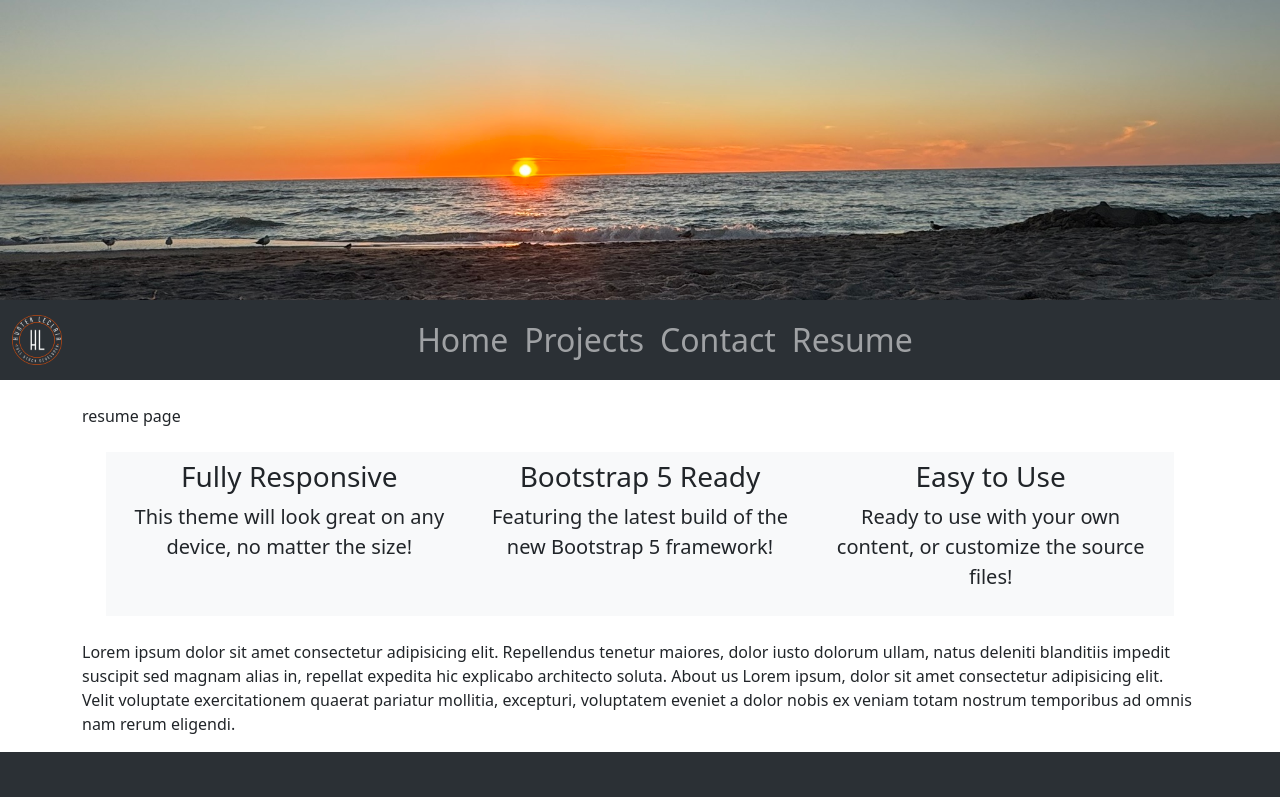
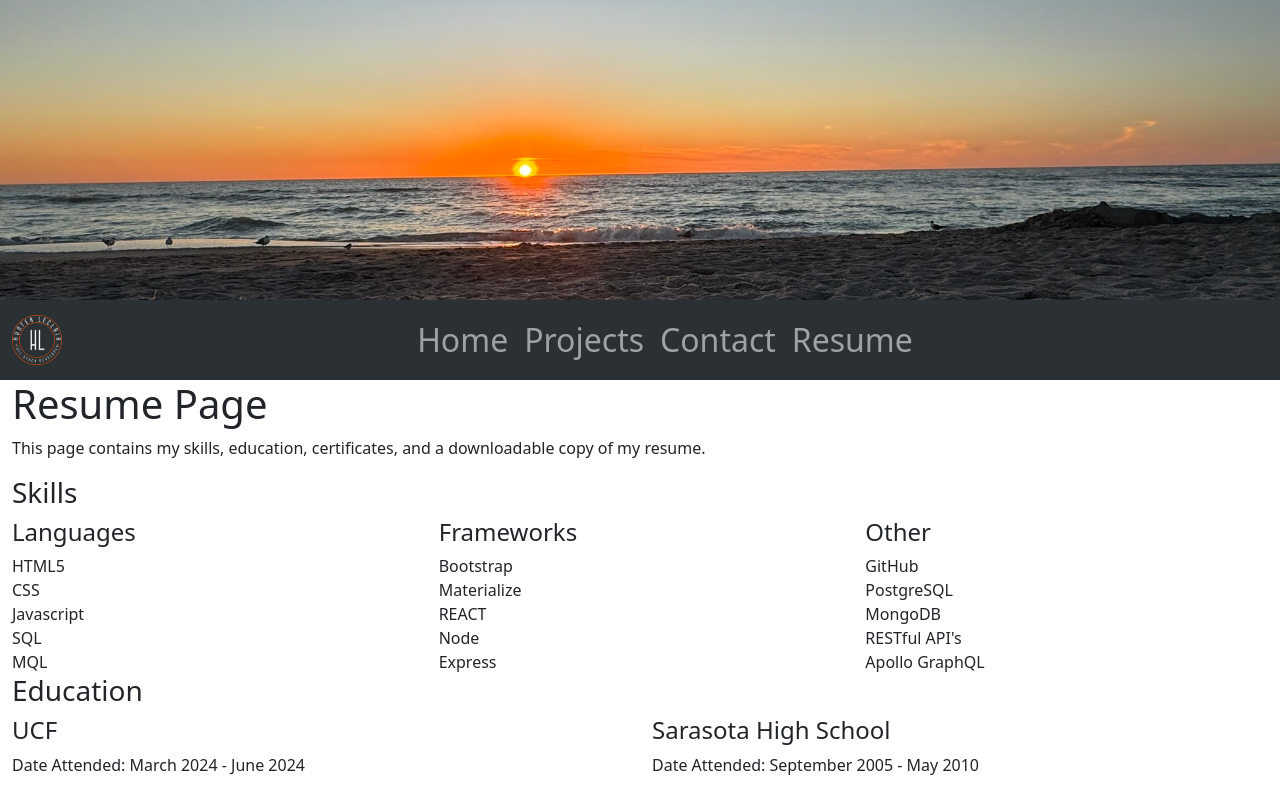
Before and after one commit to TurnerHelical/reactPortfolio, a React (Vite) app: page /Resume in a window 1280 px wide. Shown: the top 797 px of the page. Built offline with nearby package versions, Linux system fonts and the light colour scheme.

Commit message:
added starter code for resume page and download link

```diff
--- a/src/data/projects.jsx
+++ b/src/data/projects.jsx
@@ -9,27 +9,27 @@ export const projectsData = [
         title: "The Final Frontier",
         imageUrl: project1,
         description: "This project was to create a site that uses several of the NASA api's to show interesting space-related images.",
-        link: "https://github.com/username/project1"
+        link: "https://github.com/RyanH118/The_Final_Frontier"
     },
     {
         id: 2,
         title: "Meal Mapper",
         imageUrl: project2,
         description: "This site is a meal planning app that includes recipes and a calorie tracker",
-        link: "https://github.com/username/project2"
+        link: "https://github.com/L-Lainio/MealMapper"
     },
     {
         id: 3,
         title: "GoodGameOrganizer",
         imageUrl: project3,
         description: "This site was designed to help people organize rec leagues and tournaments",
-        link: ""
+        link: "https://github.com/CarlosLavayenJr/GoodGameOrg"
     },
     {
         id: 4,
         title: "Portfolio",
         imageUrl: project4,
         description: "This is the link to my Github repo for this site",
-        link: "https://github.com/username/project2"
+        link: "https://github.com/TurnerHelical/reactPortfolio"
     }
 ];
--- a/src/pages/resume.jsx
+++ b/src/pages/resume.jsx
@@ -1,58 +1,76 @@
+import Container from 'react-bootstrap/Container';
+import Row from 'react-bootstrap/Row';
+import Col from 'react-bootstrap/Col';
+import Button from 'react-bootstrap/Button';
+
 export default function ResumePage() {
-    return (
-      <div className="container pt-4">
-        <p>
-            resume page
-        </p>
-        <section className="features-icons bg-light text-center m-4">
-          <div className="container">
-            <div className="row p-2">
-              <div className="col-lg-4">
-                <div className="features-icons-item mx-auto mb-5 mb-lg-0 mb-lg-3">
-                  <div className="features-icons-icon d-flex">
-                    <i className="bi-window m-auto text-primary" />
-                  </div>
-                  <h3>Fully Responsive</h3>
-                  <p className="lead mb-0">
-                    This theme will look great on any device, no matter the size!
-                  </p>
-                </div>
-              </div>
-              <div className="col-lg-4">
-                <div className="features-icons-item mx-auto mb-5 mb-lg-0 mb-lg-3">
-                  <div className="features-icons-icon d-flex">
-                    <i className="bi-layers m-auto text-primary" />
-                  </div>
-                  <h3>Bootstrap 5 Ready</h3>
-                  <p className="lead mb-0">
-                    Featuring the latest build of the new Bootstrap 5 framework!
-                  </p>
-                </div>
-              </div>
-              <div className="col-lg-4">
-                <div className="features-icons-item mx-auto mb-0 mb-lg-3">
-                  <div className="features-icons-icon d-flex">
-                    <i className="bi-terminal m-auto text-primary" />
-                  </div>
-                  <h3>Easy to Use</h3>
-                  <p className="lead mb-0">
-                    Ready to use with your own content, or customize the source
-                    files!
-                  </p>
-                </div>
-              </div>
-            </div>
-          </div>
-        </section>
-        <p>
-          Lorem ipsum dolor sit amet consectetur adipisicing elit. Repellendus
-          tenetur maiores, dolor iusto dolorum ullam, natus deleniti blanditiis
-          impedit suscipit sed magnam alias in, repellat expedita hic explicabo
-          architecto soluta. About us Lorem ipsum, dolor sit amet consectetur
-          adipisicing elit. Velit voluptate exercitationem quaerat pariatur
-          mollitia, excepturi, voluptatem eveniet a dolor nobis ex veniam totam
-          nostrum temporibus ad omnis nam rerum eligendi.
-        </p>
-      </div>
-    );
-  }
+  return (
+    <Container fluid>
+      <h1>Resume Page</h1>
+      <p>This page contains my skills, education, certificates, and a downloadable copy of my resume.</p>
+
+      <Row>
+        <h3>Skills</h3>
+        <Col>
+          <h4>Languages</h4>
+          <ul>
+            <li>HTML5</li>
+            <li>CSS</li>
+            <li>Javascript</li>
+            <li>SQL</li>
+            <li>MQL</li>
+          </ul>
+        </Col>
+        <Col>
+          <h4>Frameworks</h4>
+          <ul>
+            <li>Bootstrap</li>
+            <li>Materialize</li>
+            <li>REACT</li>
+            <li>Node</li>
+            <li>Express</li>
+          </ul>
+        </Col>
+        <Col>
+          <h4>Other</h4>
+          <ul>
+            <li>GitHub</li>
+            <li>PostgreSQL</li>
+            <li>MongoDB</li>
+            <li>RESTful API's</li>
+            <li>Apollo GraphQL</li>
+          </ul>
+        </Col>
+      </Row>
+
+      <Row>
+        <h3>Education</h3>
+        <Col>
+          <h4>UCF</h4>
+          <p>Date Attended: March 2024 - June 2024</p>
+          <p>Graduated with Certification</p>
+          <p>12 - week intensive bootcamp with a focus on Full Stack Web Development</p>
+        </Col>
+        <Col>
+          <h4>Sarasota High School</h4>
+          <p>Date Attended: September 2005 - May 2010</p>
+          <p>Graduated with High School Diploma</p>
+        </Col>
+      </Row>
+
+      <Row>
+        <h3>Certificates</h3>
+        <h4>UCF Coding Boot Camp (Full-Stack Web Development)[Full-Time]</h4>
+      </Row>
+
+      <Row>
+        <h2>Download</h2>
+        <Col>
+          <a href="https://docs.google.com/document/d/1E4oEbslSumCWTRv1V5xcVACMnuWevZZkxwKBFBTSGQw/edit?usp=sharing" download>
+            <Button variant="primary">Download Resume</Button>
+          </a>
+        </Col>
+      </Row>
+    </Container>
+  );
+}
```
Also changed, not shown: 1 other file (tests, documents, lock files or other folders).
